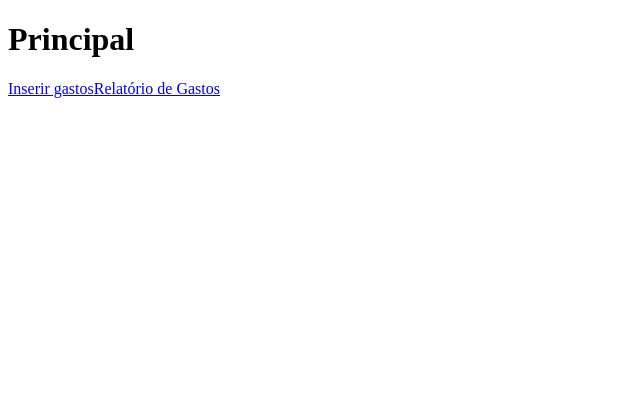
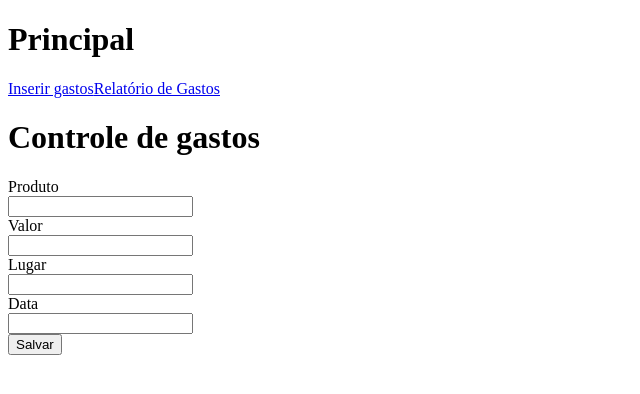
Before and after one commit to tiagodsza/controle-de-gastos-frontend, a Vue app: page /#/create in a window 1280 px wide. Before the commit this address led to /#/. Shown: the top 394 px of the page, without its empty margins (0-640 px from the left). Built offline with nearby package versions, Linux system fonts and the light colour scheme.

Commit message:
Trying to do the component InputTextField works with props

```diff
--- a/src/CreateExpence.vue
+++ b/src/CreateExpence.vue
@@ -3,8 +3,9 @@
     <h1>
       Controle de gastos
     </h1>
-    <span>Produto</span><br />
-    <input type="text" v-model="expense.name"><br />
+    <InputTextField title="Produto" :input="expense.name"></InputTextField>
+    <!-- <span>Produto</span><br />
+    <input type="text" v-model="expense.name"><br /> -->
     <span>Valor</span><br />
     <input type="text" v-model="expense.amount"><br />
     <span>Lugar</span><br />
@@ -17,8 +18,12 @@
 
 <script>
 import { postExpense} from './domains/expense/expense.service'
+import InputTextField from './components/InputTextField.vue'
 
 export default {
+  components: {
+    InputTextField,
+  },
   name: 'CreateExpense',
   data() {
     return {
--- a/src/components/InputTextField.vue
+++ b/src/components/InputTextField.vue
@@ -15,11 +15,5 @@ export default {
             type: String
         }
     },
-    data() {
-        return {
-            valor: this.input,
-        }
-    }
-
 }
 </script>
```
